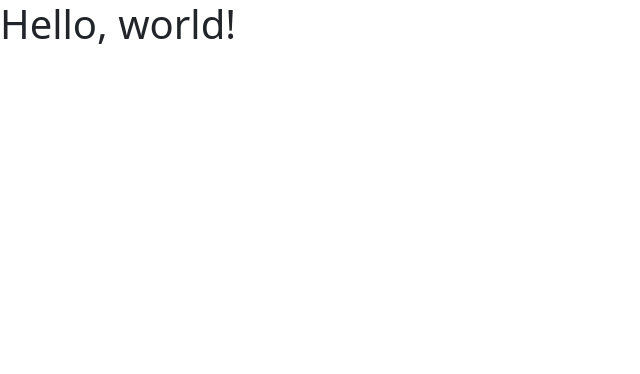
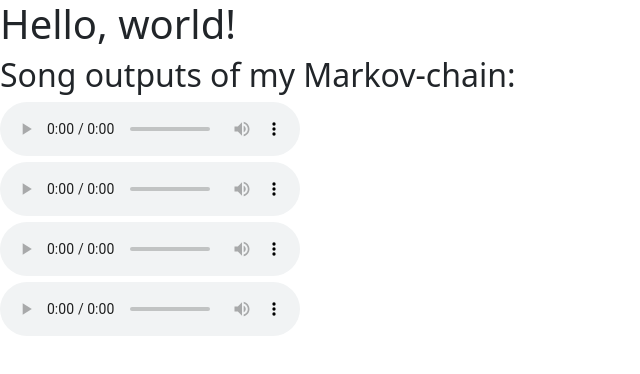
Before and after one commit to darkpanther99/darkpanther99.github.io, a plain HTML site: page index.html in a window 1280 px wide. Shown: the whole page, without its empty margins (0-640 px from the left). Drawn offline with nearby package versions, Linux system fonts and the light colour scheme.

Commit message:
added some songs

```diff
--- a/index.html
+++ b/index.html
@@ -7,6 +7,24 @@
     <div>
         <h1>Hello, world!</h1>
     </div>
+    <div>
+        <h2>Song outputs of my Markov-chain:</h2>
+        <audio controls>
+            <source src="res\markov_bass_constanttempo_1.wav" type="audio/wav">
+        </audio>
+        <br>
+        <audio controls>
+            <source src="res\markov_bass_1.wav" type="audio/wav">
+        </audio>
+        <br>
+        <audio controls>
+            <source src="res\markov_bass_2.wav" type="audio/wav">
+        </audio>
+        <br>
+        <audio controls>
+            <source src="res\markov_bass_3.wav" type="audio/wav">
+        </audio>
+    </div>
 
 
     <script src="https://cdn.jsdelivr.net/npm/@popperjs/core@2.9.1/dist/umd/popper.min.js" integrity="sha384-SR1sx49pcuLnqZUnnPwx6FCym0wLsk5JZuNx2bPPENzswTNFaQU1RDvt3wT4gWFG" crossorigin="anonymous"></script>
```
Also changed, not shown: 4 other files.
